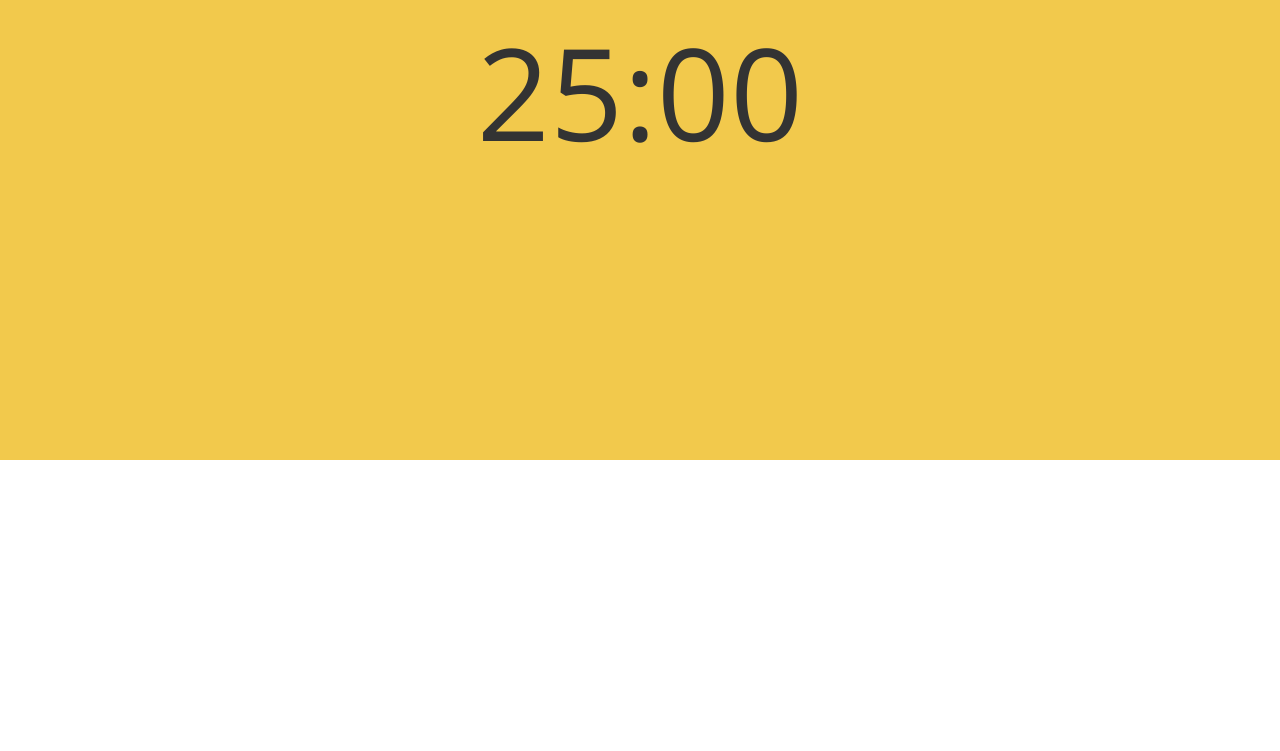
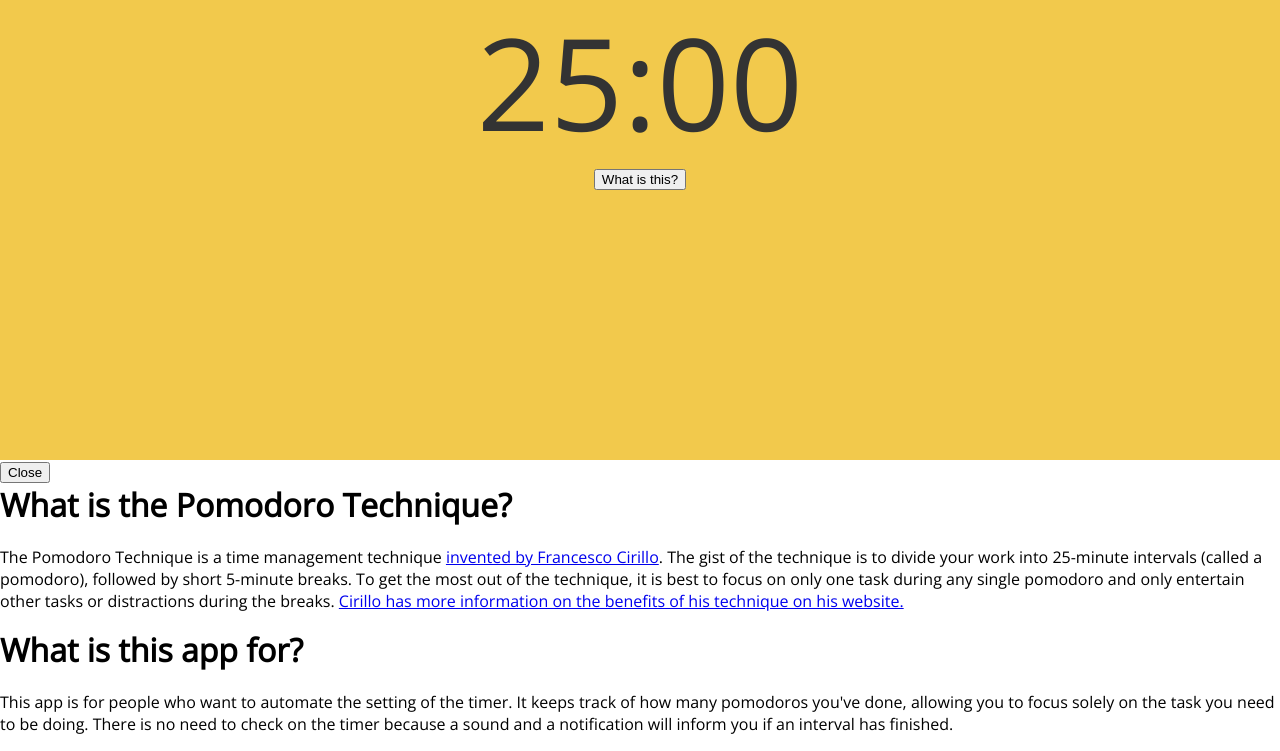
Before and after one commit to jfcisco/pomodoro-timer, a website built with webpack: page dist/index.html in a window 1280 px wide. Shown: the part 340-1091 px from the top of the page. Before the commit the page ends 800 px from the top, so only its background shows below. Built offline with nearby package versions, Linux system fonts and the light colour scheme.

Commit message:
Write guide for first-time users

```diff
--- a/dist/index.html
+++ b/dist/index.html
@@ -9,10 +9,25 @@
 </head>
 
 <body>
-  <div id="app">
-      <h1>Simply Pomodoro</h1>
-      <time id="time"></time>
-  </div>
+  <main>
+    <div id="app">
+        <h1>Simply Pomodoro</h1>
+        <time id="time"></time>
+        <button id="info-button">What is this?</button>
+    </div>
+  </main>
+
+  <aside id="info" class="hidden">
+    <button id="close-info">Close</button>
+    <h1>What is the Pomodoro Technique?</h1>
+      <p>
+        The Pomodoro Technique is a time management technique <a href="https://francescocirillo.com/blogs/trainers/francesco-cirillo">invented by Francesco Cirillo</a>. The gist of the technique is to divide your work into 25-minute intervals (called a pomodoro), followed by short 5-minute breaks. To get the most out of the technique, it is best to focus on only one task during any single pomodoro and only entertain other tasks or distractions during the breaks. <a href="https://francescocirillo.com/pages/pomodoro-technique">Cirillo has more information on the benefits of his technique on his website.</a>
+      </p>
+    <h1>What is this app for?</h1>
+      <p>
+        This app is for people who want to automate the setting of the timer. It keeps track of how many pomodoros you've done, allowing you to focus solely on the task you need to be doing. There is no need to check on the timer because a sound and a notification will inform you if an interval has finished.
+      </p>
+  </aside>
   <script src="main.js"></script>
 </body>
 
```
